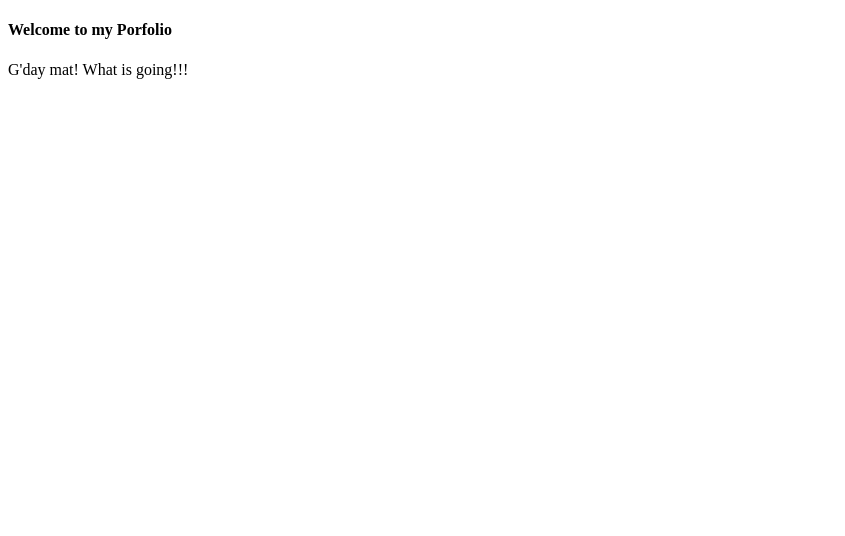
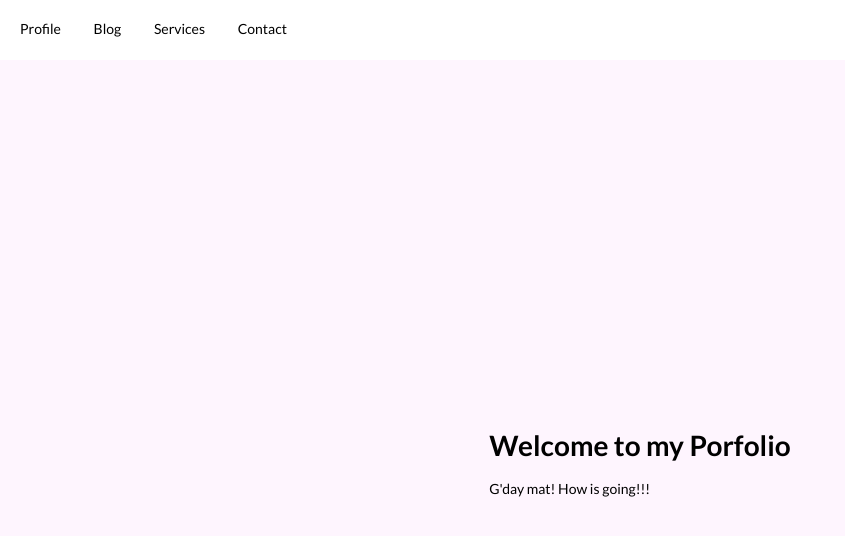
Before and after one commit to sokhasen/sokhasen.github.io, a plain HTML site: page index.html in a window 1280 px wide. Shown: the whole page, without its empty margins (0-845 px from the left). Drawn offline with Linux system fonts and the light colour scheme.

Commit message:
init navigation

```diff
--- a/assets/style.css
+++ b/assets/style.css
@@ -0,0 +1,39 @@
+@import url('https://fonts.googleapis.com/css2?family=Lato:ital,wght@0,300;0,400;0,700;1,400&display=swap');
+* { box-sizing: border-box; }
+html, body {
+    margin: 0;
+    padding: 0;
+    background-color: #fef5fe;
+    font-family: 'Lato', sans-serif;
+    -webkit-font-smoothing: antialiased;
+    -moz-osx-font-smoothing: grayscale;
+    font-size: 14px;
+    overflow: hidden;
+    max-height: 100vh;
+}
+.container {
+    margin: auto 1rem;
+    display: flex;
+    align-items: center;
+    justify-content: center;
+    min-height: 100vh;
+}
+a { text-decoration: none; color: inherit;}
+.navigation {
+    margin: 0;
+    padding: 5px;
+    min-height: 60px;
+    background-color: #ffffff;
+    display: block;
+}
+
+.navigation ul {
+    list-style: none;
+    padding: 0;
+    margin: 0;
+}
+
+.navigation ul li > a {
+    display: inline-block;
+    padding: 15px;
+}
--- a/index.html
+++ b/index.html
@@ -1,15 +1,32 @@
 <!DOCTYPE html>
 <html lang="en">
+
 <head>
     <meta charset="UTF-8">
     <meta name="viewport" content="width=device-width, initial-scale=1.0">
     <title>SOKHA SEN - Porfolio</title>
     <link rel="stylesheet" href="./assets/style.css">
+
 </head>
+
 <body>
-
-    <h4>Welcome to my Porfolio</h4>
-    <p>G'day mat! What is going!!!</p>
+    <div class="navigation">
+        <ul>
+            <li>
+                <a href="#profile">Profile</a>
+                <a href="#blogs">Blog</a>
+                <a href="#services">Services</a>
+                <a href="#contact">Contact</a>
+            </li>
+        </ul>
+    </div>
+    <div class="container">
+        <div>
+            <h1>Welcome to my Porfolio</h1>
+            <p>G'day mat! How is going!!!</p>
+        </div>
+    </div>
 
 </body>
+
 </html>
```
